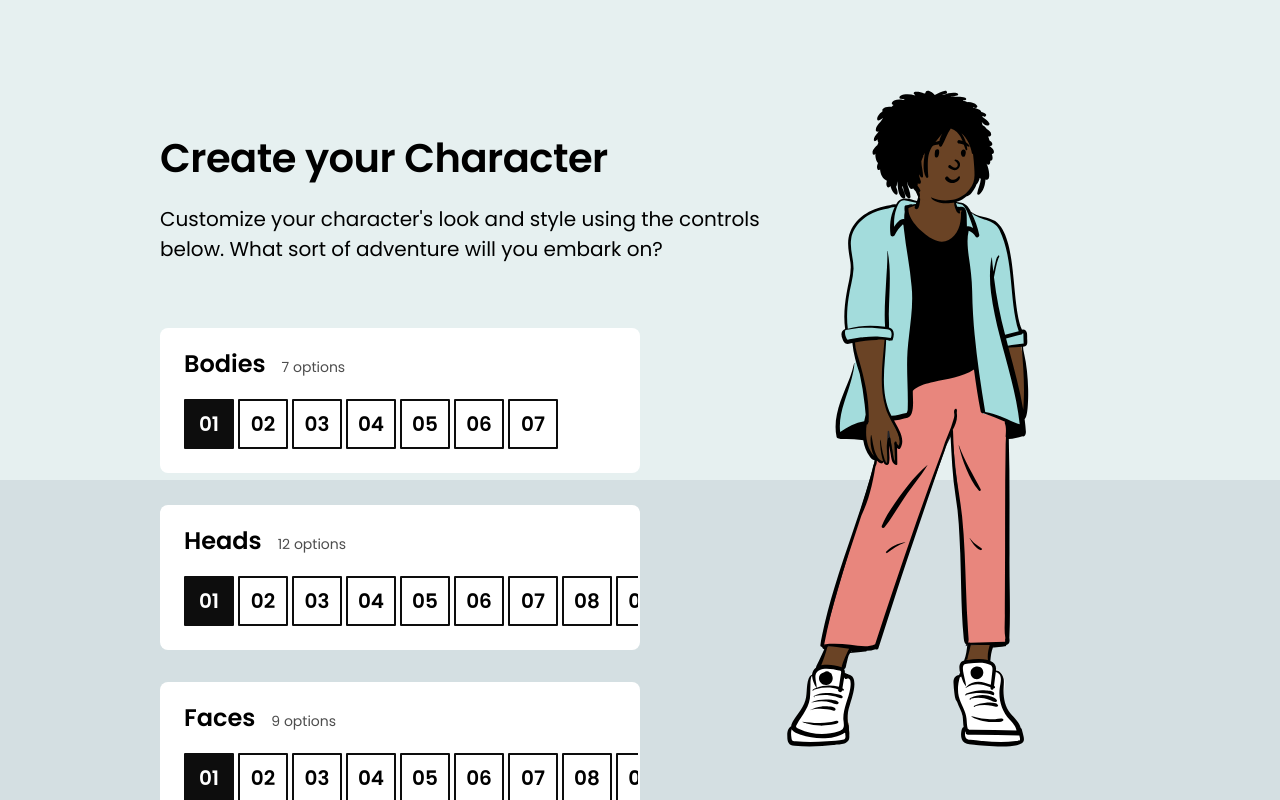
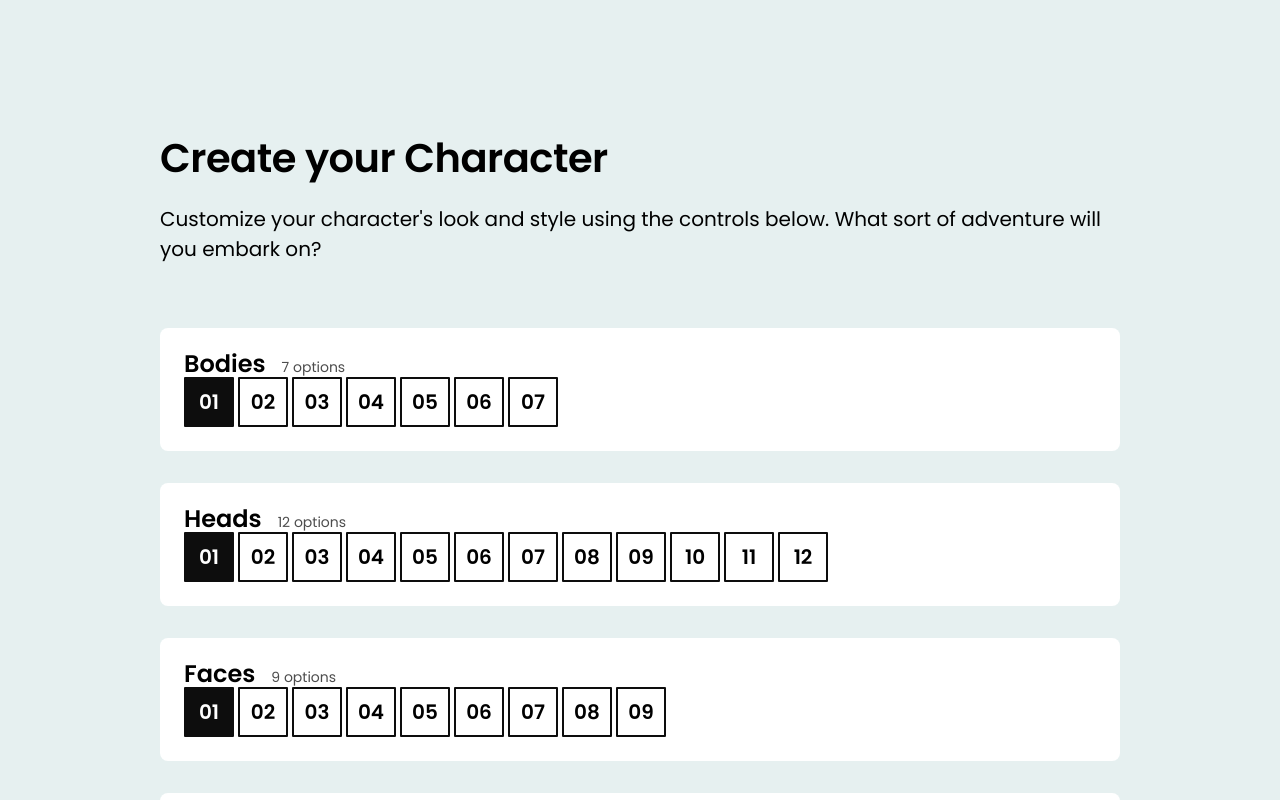
Before and after one commit to liavitski/css-for-js, a React (Create React App) app in the folder character-creator/: page / in a window 1280 px wide. Shown: the top 800 px of the page. Built offline with nearby package versions, Linux system fonts and the light colour scheme.

Commit message:
character creation workshop

```diff
--- a/character-creator/src/components/ButtonRow/ButtonRow.module.css
+++ b/character-creator/src/components/ButtonRow/ButtonRow.module.css
@@ -1,8 +1,2 @@
 .buttonRow {
-  overflow: auto;
-  white-space: nowrap;
-  margin-left: -22px;
-  margin-right: -22px;
-  margin-bottom: -22px;
-  padding: 22px;
 }
--- a/character-creator/src/components/CharacterEditor/CharacterEditor.js
+++ b/character-creator/src/components/CharacterEditor/CharacterEditor.js
@@ -30,7 +30,6 @@ function App() {
 
   return (
     <main className={styles.characterEditor}>
-      <div className={styles.decorativeBox}></div>
       <MaxWidthWrapper className={styles.maxWidthWrapper}>
         <header className={styles.header}>
           <h1 className={styles.title}>Create your Character</h1>
@@ -39,7 +38,6 @@ function App() {
             controls below. What sort of adventure will you embark on?{' '}
           </p>
         </header>
-
         <div className={styles.controlColumn}>
           <ControlPane
             title="Bodies"
--- a/character-creator/src/components/CharacterEditor/CharacterEditor.module.css
+++ b/character-creator/src/components/CharacterEditor/CharacterEditor.module.css
@@ -4,20 +4,10 @@
 }
 
 .maxWidthWrapper {
-  position: relative;
-}
-
-.decorativeBox {
-  background-color: hsl(195deg, 20%, 86%);
-  position: fixed;
-  top: 60%;
-  width: 100%;
-  bottom: 0;
 }
 
 .header {
   padding-bottom: 64px;
-  max-width: 65%;
 }
 
 .title {
@@ -34,13 +24,7 @@
 }
 
 .characterWrapper {
-  position: fixed;
-  min-height: 500px;
-  left: 60%;
-  top: 10%;
-  bottom: 5%;
 }
 
 .controlColumn {
-  max-width: 50%;
 }
--- a/character-creator/src/components/Footer/Footer.module.css
+++ b/character-creator/src/components/Footer/Footer.module.css
@@ -5,7 +5,3 @@
   color: white;
   text-align: center;
 }
-
-.footer a {
-  color: inherit;
-}
```
Also changed, not shown: 2 other files (tests, documents, lock files or other folders).
